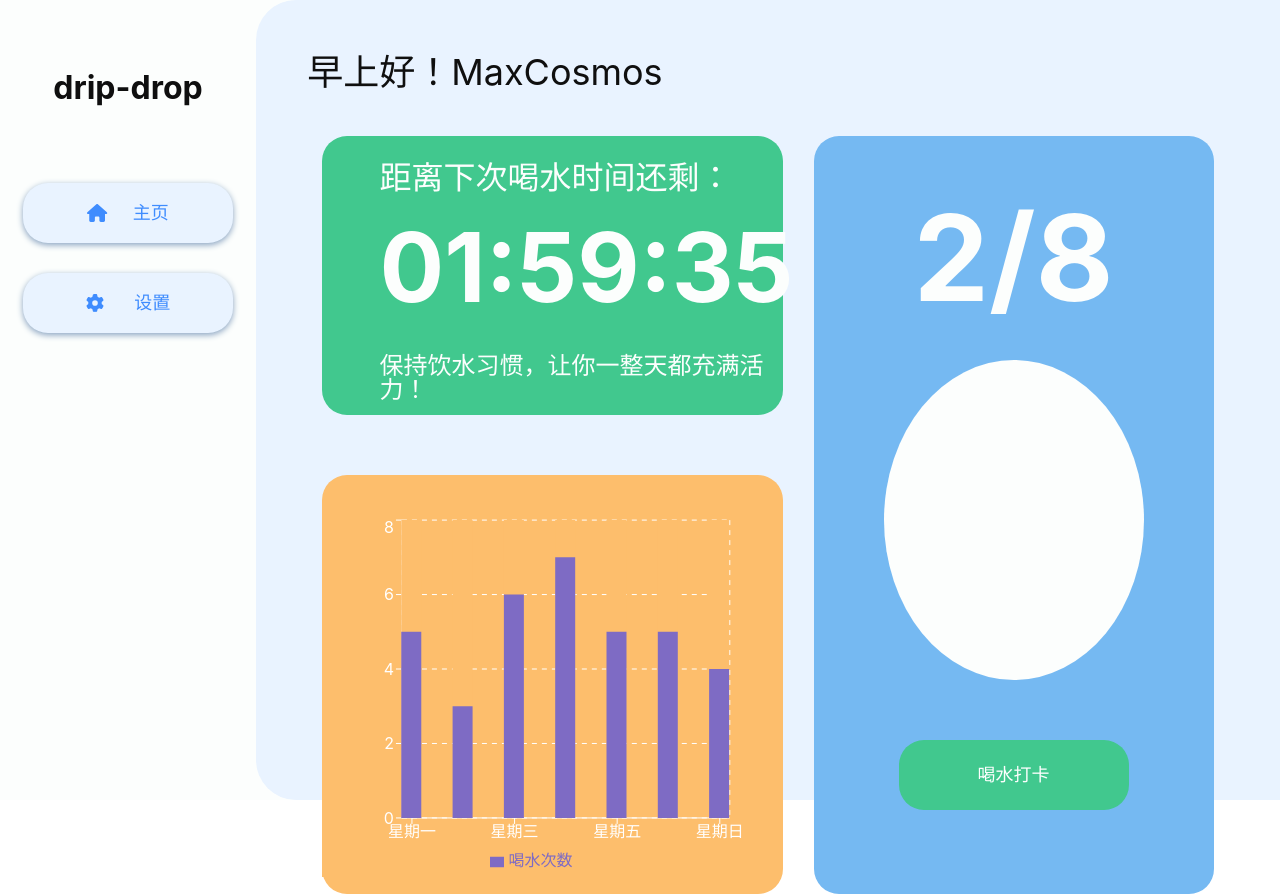
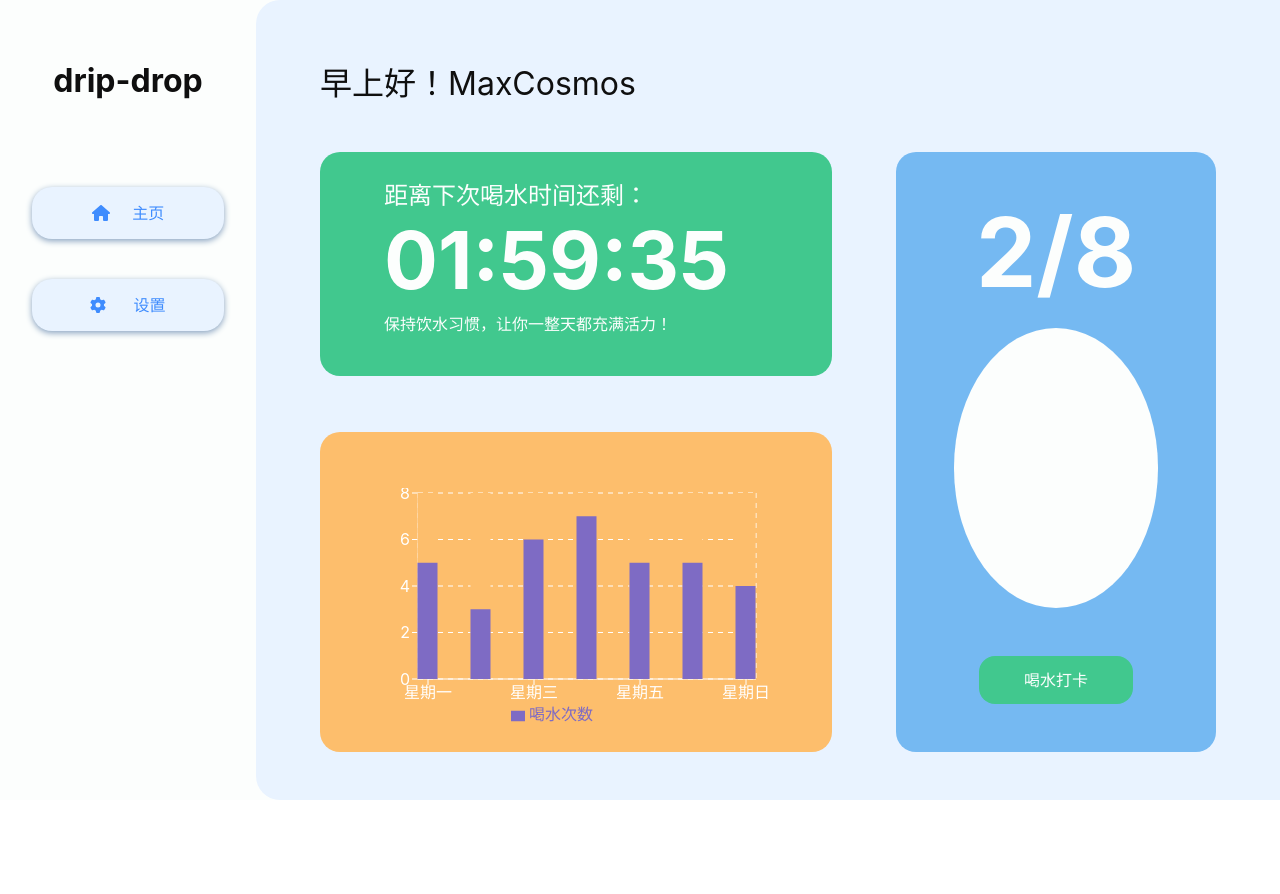
Before and after one commit to hismeyy/drip-drop-app, a React (Vite) app: page / in a window 1280 px wide. After the commit the page ends 800 px from the top, so only its background shows below. Built offline with nearby package versions, Linux system fonts and the light colour scheme.

Commit message:
修改窗口元素为响应式

```diff
--- a/src-tauri/tauri.conf.json
+++ b/src-tauri/tauri.conf.json
@@ -15,7 +15,6 @@
         "title": "滴滴水",
         "width": 1512,
         "height": 982,
-        "resizable": false,
         "center": true
       }
     ],
--- a/src/App.css
+++ b/src/App.css
@@ -1,12 +1,10 @@
 :root {
     font-family: Inter, Avenir, Helvetica, Arial, sans-serif;
-    font-size: 16px;
-    line-height: 24px;
+    font-size: 2vh;
+    line-height: 1vh;
     font-weight: 400;
-
     color: #0f0f0f;
     background-color: #FFFFFF;
-
     font-synthesis: none;
     text-rendering: optimizeLegibility;
     -webkit-font-smoothing: antialiased;
@@ -25,73 +23,74 @@ ul, li {
 }
 
 .container {
-    width: 100%;
+    width: 100vw;
     height: 100vh;
     background-color: #FCFEFD;
     display: flex;
     justify-content: left;
     align-items: center;
+    overflow: hidden;
 }
 
 .menu-box {
-    height: 100%;
-    width: 20%;
+    height: 100vh;
+    width: 20vw;
     display: flex;
     flex-direction: column;
     align-items: center;
 }
 
 .box {
-    height: 100%;
-    width: 80%;
+    height: 100vh;
+    width: 80vw;
     background-color: #E9F3FF;
-    border-top-left-radius: 40px;
-    border-bottom-left-radius: 40px;
+    border-top-left-radius: 3vh;
+    border-bottom-left-radius: 3vh;
     display: flex;
     align-items: center;
     justify-content: center;
 }
 
 .logo {
-    margin-top: 55px;
-    margin-bottom: 31px;
+    margin-top: 7vh;
+    margin-bottom: 5vh;
 }
 
 .menu li {
-    width: 210px;
-    height: 60px;
+    width: 15vw;
+    height: 6.5vh;
     background-color: #E9F3FF;
-    margin-top: 30px;
-    border-radius: 25px;
+    margin-top: 5vh;
+    border-radius: 2.5vh;
     display: flex;
     justify-content: center;
     align-items: center;
-    font-size: 18px;
+    font-size: 2vh;
     color: #3F8CFE;
     box-shadow: 0 2px 6px rgb(135, 161, 191);
     cursor: pointer;
 }
 
 .module {
-    width: 90%;
-    height: 85vh;
+    width: 70vw;
+    height: 80vh;
 }
 
 .module .hello {
-    font-size: 36px;
+    font-size: 4vh;
     font-weight: normal;
 }
 
 .function {
-    margin-top: 52px;
-    width: 100%;
+    margin-top: 8vh;
+    width: 70vw;
     display: flex;
-    justify-content: space-around;
+    justify-content: space-between;
 }
 
 .left-function {
-    height: 758px;
-    width: 50%;
+    height: 75vh;
+    width: 40vw;
     display: flex;
     flex-direction: column;
     justify-content: space-between;
@@ -100,49 +99,50 @@ ul, li {
 
 .function1 {
     width: 100%;
-    height: 279px;
+    height: 28vh;
     background-color: #41C88E;
-    border-radius: 25px;
+    border-radius: 2.5vh;
     color: #FCFEFD;
-    padding-top: 30px;
-    padding-left: 57px;
+    padding-top: 5vh;
+    padding-left: 5vw;
 }
 
 .function1 .time-title {
-    font-size: 32px;
+    font-size: 3vh;
 }
 
 .function1 .time {
     font-weight: bold;
-    font-size: 96px;
-    margin-top: 65px;
+    font-size: 10vh;
+    margin-top: 7vh;
 }
 
 .function1 .tip {
-    font-size: 24px;
-    margin-top: 75px;
+    font-size: 2vh;
+     margin-top: 7vh;
 
 }
 
 .function2 {
     width: 100%;
-    height: 419px;
+    height: 40vh;
     background-color: #FDBE6C;
-    border-radius: 25px;
+    border-radius: 2.5vh;
 
 }
 
 .function2 .function2-char {
-    margin-top: 40px;
-    width: 95%;
-    height: 362px;
+    margin-top: 7vh;
+    margin-left: 1.4vw;
+    width: 35vw;
+    height: 30vh;
 }
 
 .function3 {
-    width: 400px;
-    height: 758px;
+    width: 25vw;
+    height: 75vh;
     background-color: #75B9F2;
-    border-radius: 25px;
+    border-radius: 2.5vh;
     display: flex;
     flex-direction: column;
     align-items: center;
@@ -151,28 +151,28 @@ ul, li {
 
 .function3 .count {
     font-weight: bold;
-    font-size: 120px;
-    margin-top: 110px;
+    font-size: 12vh;
+    margin-top: 12vh;
 
 }
 
 .function3 .water {
-    margin-top: 90px;
-    width: 260px;
-    height: 320px;
+    margin-top: 9vh;
+    width: 16vw;
+    height: 35vh;
     background-color: #FCFEFD;
     border-radius: 50%;
 }
 
 .function3 .button {
-    width: 230px;
-    height: 70px;
+    width: 12vw;
+    height: 6vh;
     background-color: #41C88E;
-    margin-top: 60px;
-    border-radius: 25px;
+    margin-top: 6vh;
+    border-radius: 2vh;
     display: flex;
     justify-content: center;
     align-items: center;
-    font-size: 18px;
+    font-size: 2vh;
     cursor: pointer;
 }
--- a/src/App.tsx
+++ b/src/App.tsx
@@ -50,6 +50,7 @@ function App() {
 
     return (
         <main className="container">
+
             <div className="menu-box">
                 <div className="logo">
                     <h1>drip-drop</h1>
@@ -59,6 +60,7 @@ function App() {
                     <li><FontAwesomeIcon icon={faCog}/>   &nbsp;&nbsp;&nbsp;&nbsp;&nbsp; 设置</li>
                 </ul>
             </div>
+
             <div className="box">
 
                 <div className="module">
```
